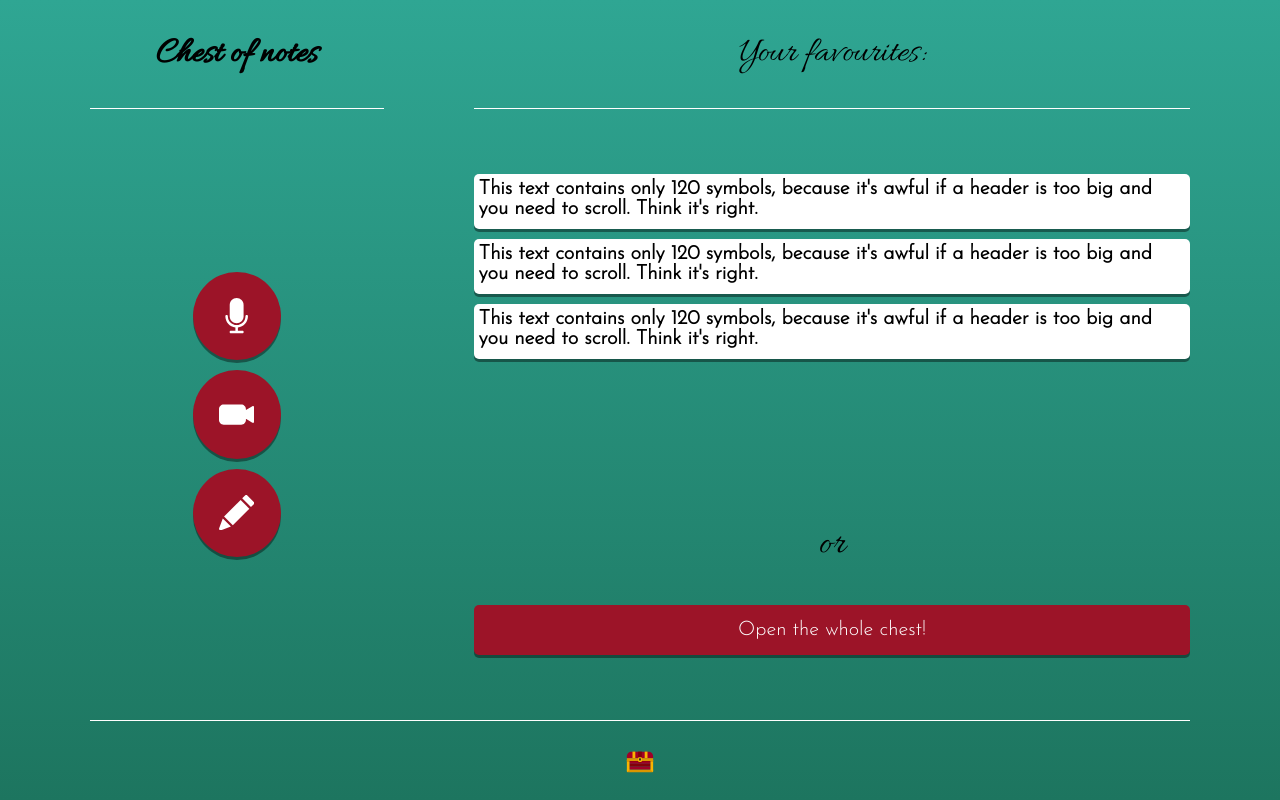
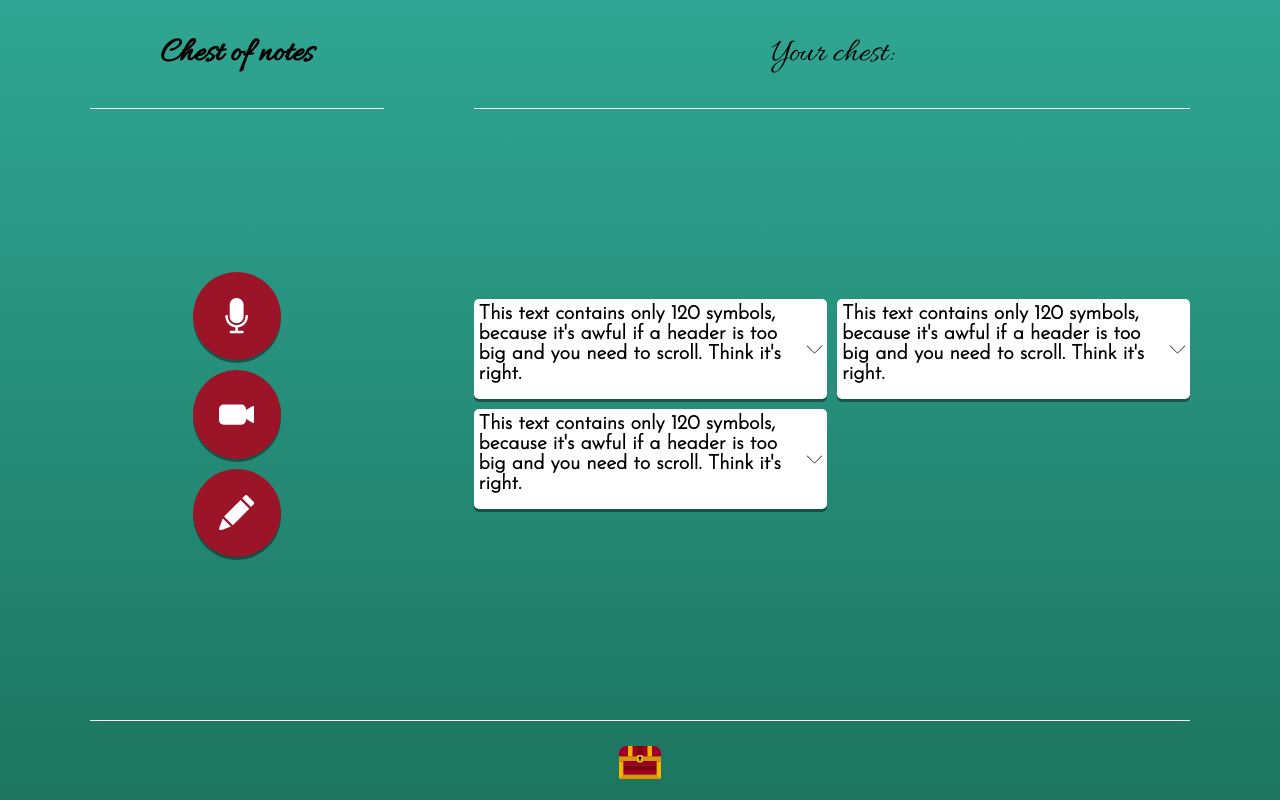
Before and after one commit to solarlime/chest-of-notes, a website built with webpack: page src/index.html in a window 1280 px wide. Built offline with nearby package versions, Linux system fonts and the light colour scheme.

Commit message:
Refactored

```diff
--- a/src/css/style.css
+++ b/src/css/style.css
@@ -15,7 +15,7 @@
 }
 
 html {
-    font-size: calc(var(--vh, 1vh)  * 2.5);
+    font-size: calc(1vmax  * 2.5);
 }
 
 body {
@@ -23,6 +23,7 @@ body {
     height: 100vh;
     height: var(--height);
     background: linear-gradient(to top, #1d755f, #2fa693);
+    overflow: hidden;
 }
 
 ul {
@@ -37,7 +38,33 @@ button {
 }
 
 .header {
-    display: none;
+    position: fixed;
+    display: flex;
+    align-items: center;
+    justify-content: center;
+    width: 100%;
+    height: 100%;
+    background: linear-gradient(to top, #1d755f, #2fa693);
+    z-index: 999;
+    font-family: var(--font-accent);
+    font-size: 2rem;
+    font-weight: bold;
+    animation: disappear 1s ease-out 1s forwards;
+}
+
+@keyframes disappear {
+    0% {
+        opacity: 1;
+    }
+
+    99% {
+        opacity: 0;
+    }
+    100% {
+        visibility: hidden;
+        opacity: 0;
+    }
+
 }
 
 .app {
@@ -60,7 +87,15 @@ button {
     scroll-snap-stop: always;
 }
 
-.main-list-header, .add-list-header, .notes-list-header {
+.add {
+    order: 2;
+}
+
+.notes {
+    order: 1;
+}
+
+.add-list-header, .notes-list-header, .pseudo-header {
     display: flex;
     align-items: center;
     justify-content: center;
@@ -72,7 +107,11 @@ button {
     font-weight: normal;
 }
 
-.add-list, .main-wrapper, .notes-wrapper {
+.pseudo-header {
+    display: none;
+}
+
+.add-list, .notes-wrapper {
     display: flex;
     flex-direction: column;
     align-items: center;
@@ -91,7 +130,7 @@ button {
     margin: 0;
 }
 
-.add-list-item-button, .main-go-to-add-button, .notes-go-to-add-button {
+.add-list-item-button, .notes-go-to-add-button {
     position: absolute;
     display: flex;
     align-items: center;
@@ -102,25 +141,26 @@ button {
     height: 100%;
 }
 
-.add-list-item-button-svg, .main-go-to-add-button-svg, .notes-go-to-add-button-svg {
+.add-list-item-button-svg, .notes-go-to-add-button-svg {
     fill: #FFFFFF;
     width: 40%;
 }
 
-.main-list, .notes-list {
+.notes-list {
     width: 100%;
-    height: calc(100% - var(--button) - 20% - 20% - 10px);
+    height: auto;
+    max-height: calc(100% - var(--button) - 20% - 20% - 10px);
     box-sizing: border-box;
     margin: 0 0 10px 0;
     overflow-y: scroll;
     scrollbar-width: none;
 }
 
-.main-list::-webkit-scrollbar, .notes-list::-webkit-scrollbar {
+.notes-list::-webkit-scrollbar {
     display: none;
 }
 
-.main-list-item, .notes-list-item {
+.notes-list-item {
     width: 100%;
     min-height: 50px;
     background: white;
@@ -131,7 +171,7 @@ button {
     box-shadow: rgba(0, 0, 0, 0.4) 0 3px;
 }
 
-.main-go-to-add, .add-list-item, .notes-go-to-add {
+.add-list-item, .notes-go-to-add {
     position: relative;
     display: flex;
     align-items: center;
@@ -146,16 +186,13 @@ button {
     box-shadow: rgba(0, 0, 0, 0.4) 0 3px;
 }
 
-.main-go-to-add, .notes-go-to-add {
+.notes-go-to-add {
     width: 20%;
     max-width: 80px;
-}
-
-.notes-go-to-add {
     margin-bottom: 10px;
 }
 
-.main-go-to-add:after, .add-list-item:after, .notes-go-to-add:after {
+.add-list-item:after, .notes-go-to-add:after {
     content: "";
     display: block;
     padding-top: 100%;
@@ -171,19 +208,8 @@ button {
     font-size: 2rem;
 }
 
-.main-go-to-notes {
-    width: 100%;
-    height: var(--button);
-    background: #9c1428;
-    color: white;
-    font: inherit;
-    border-radius: 5px;
-    border: 0;
-    box-shadow: rgba(0, 0, 0, 0.4) 0 3px;
-}
-
 .notes-list {
-    height: calc(100% - 20% - 10px - 10px);
+    max-height: calc(100% - 20% - 10px - 10px);
     min-height: calc(100% - 80px - 10px - 10px);
 }
 
@@ -192,7 +218,7 @@ button {
     flex-wrap: nowrap;
 }
 
-.notes-list-item-header, .main-list-item-header {
+.notes-list-item-header {
     font-size: 1rem;
     font-weight: bold;
     margin-bottom: 5px;
@@ -205,6 +231,7 @@ button {
 
 .spoiler {
     display: flex;
+    align-items: center;
     flex-shrink: 0;
     width: 15px;
     margin-left: 5px;
@@ -212,7 +239,8 @@ button {
 
 .spoiler-svg {
     fill: #000000;
-    width: 100%;
+    width: 15px;
+    height: 15px;
     cursor: pointer;
 }
 
@@ -235,6 +263,7 @@ button {
     justify-content: center;
     position: fixed;
     top: 90%;
+    left: 0;
     width: 80%;
     height: 10%;
     margin: 0 10%;
@@ -242,50 +271,47 @@ button {
 }
 
 .footer-logo {
-    height: 30px;
+    height: 60%;
+    max-height: 50px;
 }
 
 @media (min-width: 600px) {
     html {
-        font-size: 20px;
+        font-size: calc(1vmin  * 2.5);
     }
 
     .header {
-        display: flex;
-        align-items: center;
-        justify-content: center;
-        position: fixed;
+        display: none;
         width: 23%;
         height: calc(calc(var(--height) - 10vh) * 0.15);
         margin: 0 7%;
         border-bottom: 1px solid white;
-        z-index: 1;
-        font-family: var(--font-accent);
-        font-weight: bold;
-    }
-
-    .app {
-        position: relative;
-    }
-
-    .add:before {
-        content: "";
-        position: fixed;
-        top: 0;
-        left: 0;
-        bottom: 0;
-        width: 30%;
-        background: linear-gradient(to top, #1d755f, #2fa693);
+        background: 0;
+        animation: 0;
     }
 
     .app-screen {
         width: 70%;
         scroll-snap-align: none;
+        flex-shrink: 1;
+    }
+
+    .add, .notes {
+        order: 0;
+    }
+
+    .pseudo-header {
+        display: flex;
+        flex-wrap: wrap;
+        align-items: center;
+        justify-content: center;
+        width: 100%;
+        font-size: 1.7rem;
+        font-weight: bold;
+        text-align: center;
     }
 
     .add {
-        position: sticky;
-        left: 0;
         width: 30%;
         padding-left: 7%;
     }
@@ -298,8 +324,12 @@ button {
         display: none;
     }
 
-    .main-list-header, .add-list-header, .notes-list-header, .header {
-        font-size: 1.8rem;
+    .add-list-header {
+        display: none;
+    }
+
+    .add-list-header, .notes-list-header, .header {
+        font-size: 1.7rem;
     }
 
     .notes-list-item-header {
@@ -311,3 +341,37 @@ button {
         margin: 0 7%;
     }
 }
+
+@media (min-width: 1000px) {
+    .notes-list {
+        display: flex;
+        flex-wrap: wrap;
+        align-items: flex-start;
+        min-height: 0;
+    }
+
+    .notes-list-item {
+        width: calc(calc(100% - 10px) / 2);
+        margin-right: 10px;
+    }
+
+    .notes-list-item:nth-child(2n) {
+        margin-right: 0;
+    }
+}
+
+@media (min-width: 1500px) {
+    .app {
+        width: 1500px;
+        margin: 0 auto;
+    }
+
+    .add {
+        padding-left: calc(calc(100% - 1290px) / 2);;
+    }
+
+    .footer {
+        width: 1290px;
+        margin: 0 calc(calc(100vw - 1290px) / 2);
+    }
+}
--- a/src/index.html
+++ b/src/index.html
@@ -12,6 +12,7 @@
     <header class="header">Chest of notes</header>
     <section class="app-screen add">
         <h2 class="add-list-header">Add something!</h2>
+        <div class="pseudo-header">Chest of notes</div>
         <ul class="add-list">
             <li class="add-list-item">
                 <button class="add-list-item-button">
@@ -38,31 +39,6 @@
                 </button>
             </li>
         </ul>
-    </section>
-    <section class="app-screen main">
-        <h2 class="main-list-header">Your favourites:</h2>
-        <div class="main-wrapper">
-            <ul class="main-list">
-                <li class="main-list-item">
-                    <h3 class="main-list-item-header">This text contains only 120 symbols, because it's awful if a header is too big and you need to scroll. Think it's right.</h3>
-                </li>
-                <li class="main-list-item">
-                    <h3 class="main-list-item-header">This text contains only 120 symbols, because it's awful if a header is too big and you need to scroll. Think it's right.</h3>
-                </li>
-                <li class="main-list-item">
-                    <h3 class="main-list-item-header">This text contains only 120 symbols, because it's awful if a header is too big and you need to scroll. Think it's right.</h3>
-                </li>
-            </ul>
-            <div class="main-go-to-add add-button">
-                <button class="main-go-to-add-button" type="button">
-                    <svg class="main-go-to-add-button-svg" xmlns="http://www.w3.org/2000/svg" xmlns:xlink="http://www.w3.org/1999/xlink" version="1.1" id="Capa_1" x="0px" y="0px" viewBox="0 0 419.84 419.84" xml:space="preserve">
-                        <g><g><path d="M209.92,0C94.72,0,0,94.72,0,209.92s94.72,209.92,209.92,209.92s209.92-94.72,209.92-209.92S325.12,0,209.92,0z     M308.224,229.376h-78.848v78.848c0,11.264-8.704,19.456-19.456,19.456s-19.456-8.704-19.456-19.456v-78.848h-78.848    c-11.264,0-19.456-8.704-19.456-19.456s8.192-19.456,19.456-19.456h78.848v-78.848c0-11.264,8.704-19.456,19.456-19.456    c10.752,0,19.456,8.704,19.456,19.456v78.848h78.848c11.264,0,19.456,8.704,19.456,19.456    C327.68,220.672,318.976,229.376,308.224,229.376z"/></g></g>
-                    </svg>
-                </button>
-            </div>
-            <p class="choice">or</p>
-            <button class="main-go-to-notes" type="button">Open the whole chest!</button>
-        </div>
     </section>
     <section class="app-screen notes">
         <h2 class="notes-list-header">Your chest:</h2>
```
